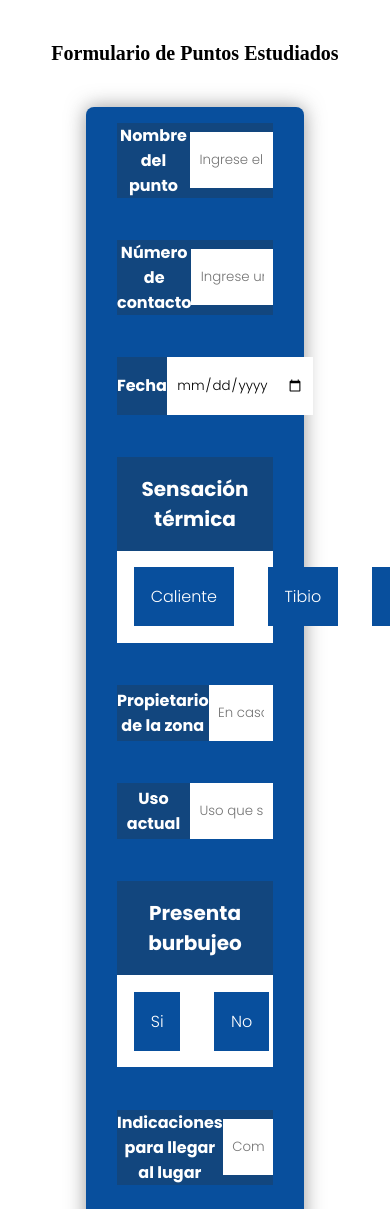
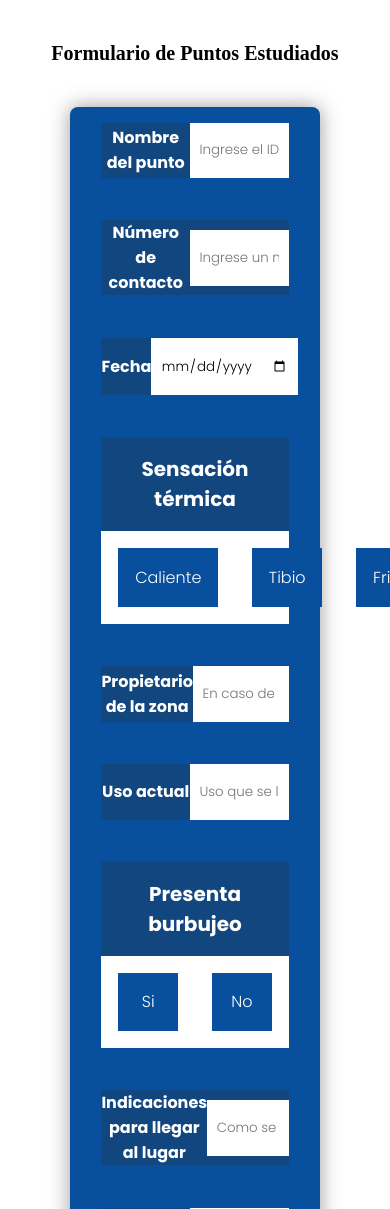
Before and after one commit to MarioCordero/GeoterRA_DEV, a PHP site: page /addpoint.html in a window 390 px wide; the page is wider, and only the part inside the window is pictured. Shown: the part 68-1277 px from the top of that part. Run offline with PHP 8.4, Linux system fonts and the light colour scheme; some web fonts are replaced.

Commit message:
FEAT: Optimizada resolucion 1090 a addpoint.html

```diff
--- a/website/assets/css/responsive.css
+++ b/website/assets/css/responsive.css
@@ -457,7 +457,9 @@
 
 /*---------------------------------1090 WIDTH-------------------------*/
 @media screen and (max-width: 1090px){
-
+    .add-point-form {
+        width: 80%;
+    }
 }
 
 /*---------------------------------900 WIDTH-------------------------*/
```
